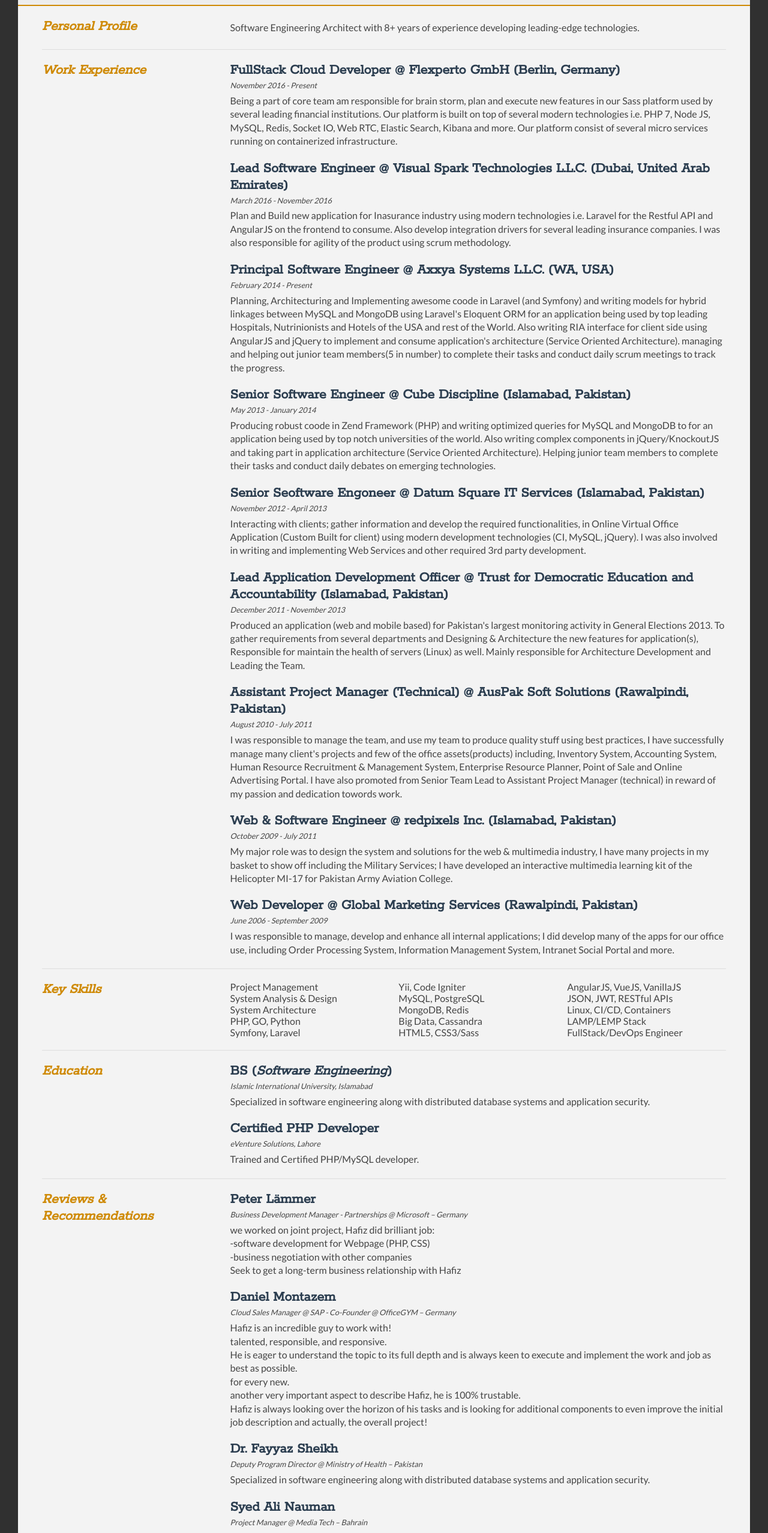
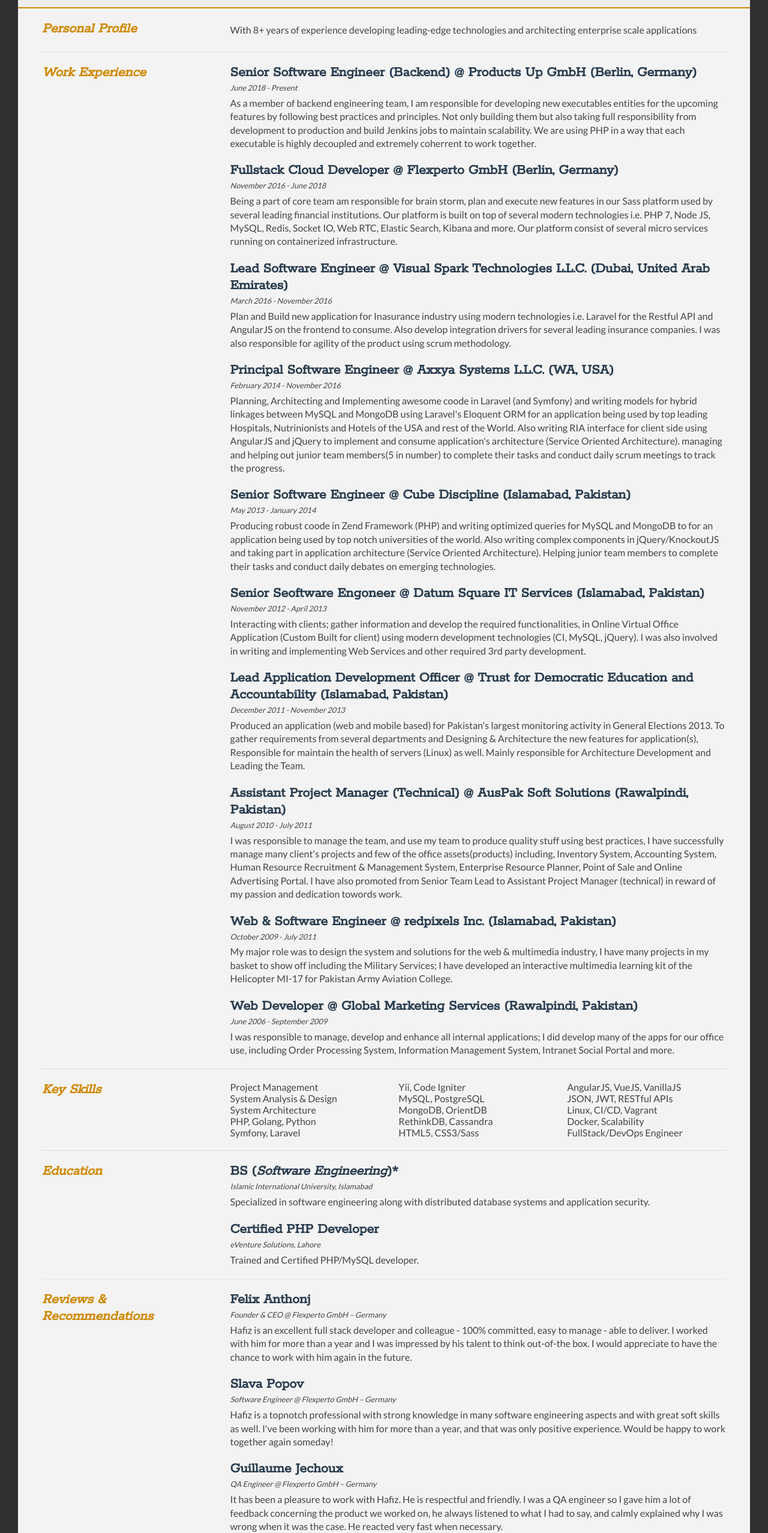
Before and after one commit to har256b/resume, a Vue app: page / in a window 1280 px wide. Shown: the part 160-2715 px from the top of the page at 60% size. Built offline with nearby package versions, Linux system fonts and the light colour scheme.

Commit message:
Updated resume data and reinstall dependencies

```diff
--- a/src/components/Resume.vue
+++ b/src/components/Resume.vue
@@ -15,6 +15,7 @@
                         <ul>
                             <li><a href="mailto:ask@harehman.com" target="_blank">ask@harehman.com</a></li>
                             <li><a href="https://harehman.com" target="_blank">https://harehman.com</a></li>
+                            <li><a href="https://www.linkedin.com/in/har256b" target="_blank">https://www.linkedin.com</a></li>
                         </ul>
                     </div>
                 </td>
@@ -107,12 +108,18 @@
     return {
       name: 'Abdul Rehman, Hafiz',
       title: 'Software Engineering Architect',
-      cover: 'Software Engineering Architect with 8+ years of experience developing leading-edge technologies.',
+      cover: 'With 8+ years of experience developing leading-edge technologies and architecting enterprise scale applications',
       experiences: [
         {
-          position: 'FullStack Cloud Developer',
+          position: 'Senior Software Engineer (Backend)',
+          company: 'Products Up GmbH (Berlin, Germany)',
+          duration: 'June 2018 - Present',
+          description: 'As a member of backend engineering team, I am responsible for developing new executables entities for the upcoming features by following best practices and principles. Not only building them but also taking full responsibility from development to production and build Jenkins jobs to maintain scalability. We are using PHP in a way that each executable is highly decoupled and extremely coherrent to work together.'
+        },
+        {
+          position: 'Fullstack Cloud Developer',
           company: 'Flexperto GmbH (Berlin, Germany)',
-          duration: 'November 2016 - Present',
+          duration: 'November 2016 - June 2018',
           description: 'Being a part of core team am responsible for brain storm, plan and execute new features in our Sass platform used by several leading financial institutions. Our platform is built on top of several modern technologies i.e. PHP 7, Node JS, MySQL, Redis, Socket IO, Web RTC, Elastic Search, Kibana and more. Our platform consist of several micro services running on containerized infrastructure.'
         },
         {
@@ -124,8 +131,8 @@
         {
           position: 'Principal Software Engineer',
           company: 'Axxya Systems L.L.C. (WA, USA)',
-          duration: 'February 2014 - Present',
-          description: 'Planning, Architecturing and Implementing awesome coode in Laravel (and Symfony) and writing models for hybrid linkages between MySQL and MongoDB using Laravel\'s Eloquent ORM for an application being used by top leading Hospitals, Nutrinionists and Hotels of the USA and rest of the World. Also writing RIA interface for client side using AngularJS and jQuery to implement and consume application\'s architecture (Service Oriented Architecture). managing and helping out junior team members(5 in number) to complete their tasks and conduct daily scrum meetings to track the progress.'
+          duration: 'February 2014 - November 2016',
+          description: 'Planning, Architecting and Implementing awesome coode in Laravel (and Symfony) and writing models for hybrid linkages between MySQL and MongoDB using Laravel\'s Eloquent ORM for an application being used by top leading Hospitals, Nutrinionists and Hotels of the USA and rest of the World. Also writing RIA interface for client side using AngularJS and jQuery to implement and consume application\'s architecture (Service Oriented Architecture). managing and helping out junior team members(5 in number) to complete their tasks and conduct daily scrum meetings to track the progress.'
         },
         {
           position: 'Senior Software Engineer',
@@ -178,7 +185,7 @@
           order: 1
         },
         {
-          skill: 'PHP, GO, Python',
+          skill: 'PHP, Golang, Python',
           order: 1
         },
         {
@@ -194,11 +201,11 @@
           order: 1
         },
         {
-          skill: 'MongoDB, Redis',
+          skill: 'MongoDB, OrientDB',
           order: 1
         },
         {
-          skill: 'Big Data, Cassandra',
+          skill: 'RethinkDB, Cassandra',
           order: 1
         },
         {
@@ -214,11 +221,11 @@
           order: 1
         },
         {
-          skill: 'Linux, CI/CD, Containers',
+          skill: 'Linux, CI/CD, Vagrant',
           order: 1
         },
         {
-          skill: 'LAMP/LEMP Stack',
+          skill: 'Docker, Scalability',
           order: 1
         },
         {
@@ -228,7 +235,7 @@
       ],
       educations: [
         {
-          title: 'BS (<em>Software Engineering</em>)',
+          title: 'BS (<em>Software Engineering</em>)*',
           institute: 'Islamic International University, Islamabad',
           description: 'Specialized in software engineering along with distributed database systems and application security.'
         },
@@ -239,6 +246,21 @@
         }
       ],
       recommendations: [
+        {
+          name: 'Felix Anthonj',
+          position: 'Founder & CEO @ Flexperto GmbH – Germany',
+          comment: 'Hafiz is an excellent full stack developer and colleague - 100% committed, easy to manage - able to deliver. I worked with him for more than a year and I was impressed by his talent to think out-of-the box. I would appreciate to have the chance to work with him again in the future.'
+        },
+        {
+          name: 'Slava Popov',
+          position: 'Software Engineer @ Flexperto GmbH – Germany',
+          comment: 'Hafiz is a topnotch professional with strong knowledge in many software engineering aspects and with great soft skills as well. I\'ve been working with him for more than a year, and that was only positive experience. Would be happy to work together again someday!'
+        },
+        {
+          name: 'Guillaume Jechoux',
+          position: 'QA Engineer @ Flexperto GmbH – Germany',
+          comment: 'It has been a pleasure to work with Hafiz. He is respectful and friendly. I was a QA engineer so I gave him a lot of feedback concerning the product we worked on, he always listened to what I had to say, and calmly explained why I was wrong when it was the case. He reacted very fast when necessary.'
+        },
         {
           name: 'Peter Lämmer',
           position: 'Business Development Manager - Partnerships @ Microsoft – Germany',
@@ -263,6 +285,16 @@
           name: 'Mari Carmen Quinteros',
           position: 'Co-Founder & CEO @ Crea Digital – El Salvador',
           comment: 'hafiz is no doubt is hard working & challenging person, he did really help me a lot in achieving my deadlines & serve every time efficiently, I like honesty & ownership of work in his nature, good job genius, you are such an all-rounder.'
+        },
+        {
+          name: 'Khan Bahadur',
+          position: 'Manager Information Technology @ TDEA (FAFEN) – Pakistan',
+          comment: 'A person who is a real genius I ever met and equipped with complete package of skills in such a young age. Always accepts challenges. He worked with me for almost 4 years and found him loyal and trustworthy and self believer and trust me he never disappoint you. he is himself a team. I always wish o work with him again.'
+        },
+        {
+          name: 'Jameel Ur Rehman',
+          position: 'SAP Project Manager @ Global Marketing Services – Pakistan',
+          comment: 'Hafiz Abdulrehman, joined Global Marketing Services with positive energy and hunger for knowledge. He has supported our development team in successfully delivering numerous system including Inventory Management, Logistic Tracking system, and Field Force Tracking system with Google API,  We have always welcome his initiative ideas and positive attitude towards complicated issues and appreciated his logical approach.'
         }
       ]
     }
```
Also changed, not shown: 2 other files (tests, documents, lock files or other folders).
